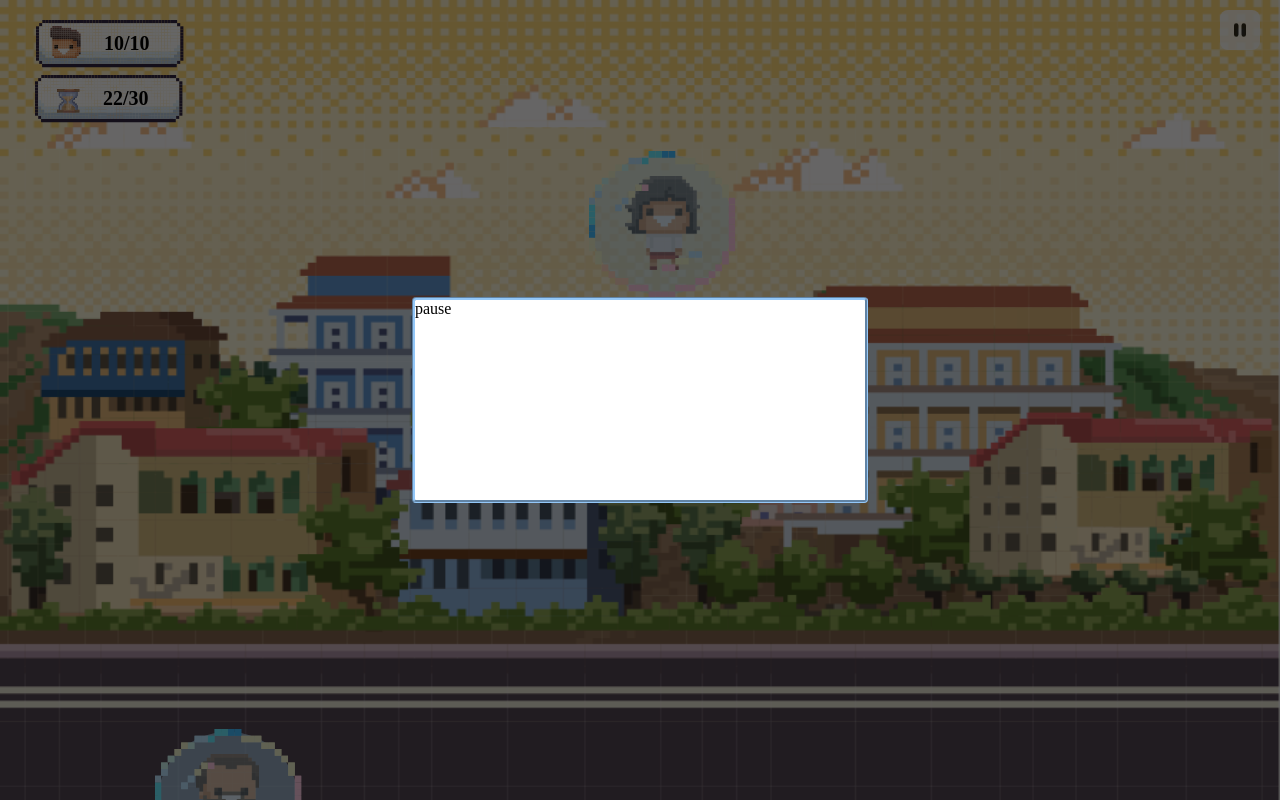
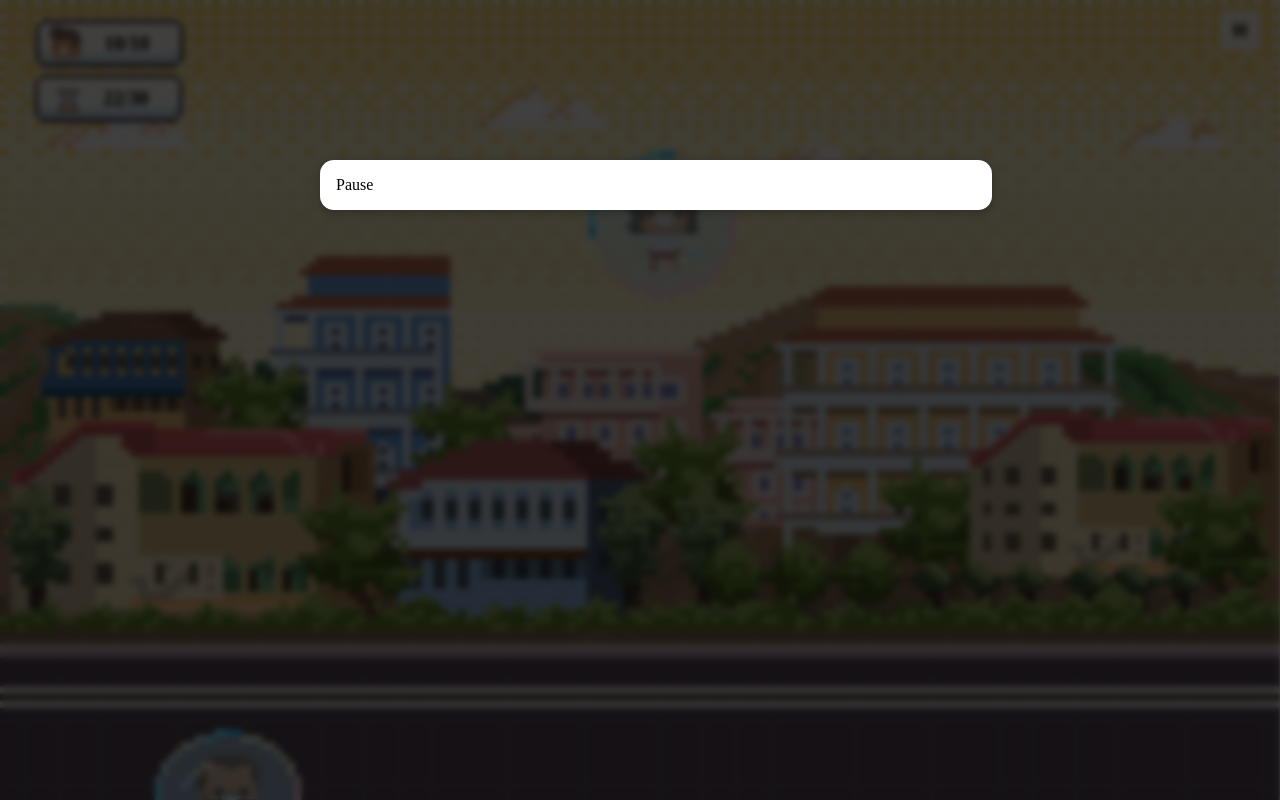
Before and after one commit to a6uxa4/Game-of-rescuing-people, a React (Create React App) app: page / in a window 1280 px wide. Both pictures are taken after a click on the element 1240 px from the left and 30 px from the top of the page. Built offline with nearby package versions, Linux system fonts and the light colour scheme.

Commit message:
refactor modal window

```diff
--- a/public/index.html
+++ b/public/index.html
@@ -6,11 +6,14 @@
     <meta name="theme-color" content="#000000" />
     <meta
       name="description"
-			content="Web site created using create-react-app" />
+      content="Web site created using create-react-app"
+    />
     <title>Game from a6uxa4</title>
   </head>
   <body>
     <noscript>You need to enable JavaScript to run this app.</noscript>
     <div id="root"></div>
+    <div id="modal"></div>
+    <div id="backdrop"></div>
   </body>
 </html>
--- a/src/App.tsx
+++ b/src/App.tsx
@@ -1,90 +1,90 @@
-import { useState, useEffect } from 'react'
-import { GAME_DURATION, TOTAL_EXPERTS } from './utils/constants/constants'
-import styled from 'styled-components'
-import { BsFillPauseFill } from 'react-icons/bs'
-import { Character } from './components/Character'
-import { Modal } from './components/Modal'
-import { countScore } from './utils/helpers/helpers'
-import { CounterExperts } from './components/CounterExperts'
-import { Timers } from './components/Timer'
+import { useState, useEffect } from "react";
+import { GAME_DURATION, TOTAL_EXPERTS } from "./utils/constants/constants";
+import styled from "styled-components";
+import { BsFillPauseFill } from "react-icons/bs";
+import { Character } from "./components/Character";
+import { Modal } from "./components/MainModal";
+import { countScore } from "./utils/helpers/helpers";
+import { CounterExperts } from "./components/CounterExperts";
+import { Timers } from "./components/Timer";
 
 function App() {
-	const [experts, setExperts] = useState<number>(TOTAL_EXPERTS)
-	const [time, setTime] = useState<number>(GAME_DURATION)
-	const [activeExperts, setActiveExperts] = useState<JSX.Element[]>([])
+  const [experts, setExperts] = useState<number>(TOTAL_EXPERTS);
+  const [time, setTime] = useState<number>(GAME_DURATION);
+  const [activeExperts, setActiveExperts] = useState<JSX.Element[]>([]);
+
   const [modalActive, setModalActive] = useState<{
-		modal: boolean
-		type: string
+    modal: boolean;
+    type: string;
   }>({
     modal: false,
-		type: '',
-	})
+    type: "",
+  });
 
   function handleClickCharacter(index: number) {
-		const newExperts = activeExperts.slice()
-		newExperts.splice(index, 1)
-		setActiveExperts(newExperts)
-		setExperts(experts - 1)
+    const newExperts = activeExperts.slice();
+    newExperts.splice(index, 1);
+    setActiveExperts(newExperts);
+    setExperts(experts - 1);
   }
 
   useEffect(() => {
     if (!modalActive.modal) {
       const interval = setInterval(() => {
         if (time > 0) {
-					setTime((prevSeconds) => prevSeconds - 1)
+          setTime((prevSeconds) => prevSeconds - 1);
         } else {
           setModalActive({
             modal: true,
             type: countScore(experts),
-					})
+          });
         }
-			}, 1000)
+      }, 1000);
 
-			return () => clearInterval(interval)
+      return () => clearInterval(interval);
     }
-	}, [time, modalActive.modal])
+  }, [time, modalActive.modal]);
 
   if (activeExperts.length < 3) {
     if (experts) {
       setTimeout(() => {
-				const newExperts = activeExperts.slice()
+        const newExperts = activeExperts.slice();
         newExperts.push(
           <Character
             key={newExperts.length}
             onClick={() => handleClickCharacter(newExperts.length)}
-					/>,
-				)
-				setActiveExperts(newExperts)
-			}, 1000)
+          />
+        );
+        setActiveExperts(newExperts);
+      }, 1000);
     } else {
       setModalActive({
         modal: true,
         type: countScore(experts),
-			})
+      });
     }
   }
 
   function handlePause() {
     setModalActive({
       modal: true,
-			type: 'pause',
-		})
+      type: "pause",
+    });
   }
 
   const handleCloseModal = () => {
     setModalActive({
       modal: false,
-			type: '',
-		})
-	}
+      type: "",
+    });
+  };
 
   return (
     <Container>
-			<Modal
-				type={modalActive.type}
-				isOpen={modalActive.modal}
-				onClose={handleCloseModal}
-			/>
+      {modalActive.modal && (
+        <Modal type={modalActive.type} onClose={handleCloseModal} />
+      )}
+
       {activeExperts}
       <Pause onClick={() => handlePause()}>
         <BsFillPauseFill />
@@ -92,7 +92,7 @@ function App() {
       <Timers time={time} />
       <CounterExperts experts={experts} />
     </Container>
-	)
+  );
 }
 
 const Container = styled.div`
@@ -102,7 +102,7 @@ const Container = styled.div`
   overflow: hidden;
   display: flex;
   align-items: end;
-`
+`;
 const Pause = styled.div`
   width: 30px;
   height: 30px;
@@ -119,6 +119,6 @@ const Pause = styled.div`
   position: absolute;
   top: 10px;
   right: 20px;
-`
+`;
 
-export default App
+export default App;
--- /dev/null
+++ b/src/components/MainModal.tsx
@@ -0,0 +1,77 @@
+import styled from "styled-components";
+import { createPortal } from "react-dom";
+
+interface ModalProps {
+  onClose: () => void;
+  type: string;
+}
+
+export const Modal = ({ onClose, type }: ModalProps) => {
+  const modalOverlay = document.getElementById("modal")!;
+  const modalBackdrop = document.getElementById("backdrop")!;
+
+  let content;
+  switch (type) {
+    case "pause":
+      content = <div>Pause</div>;
+      break;
+    case "great":
+      content = <div>great</div>;
+      break;
+    case "good":
+      content = <div>good</div>;
+      break;
+    case "satisfaction":
+      content = <div>satisfaction</div>;
+      break;
+    default:
+      return null;
+  }
+
+  return (
+    <>
+      {createPortal(<StyledBackdrop onClick={onClose} />, modalBackdrop)}
+      {createPortal(
+        <StyledModalContent>{content}</StyledModalContent>,
+        modalOverlay
+      )}
+    </>
+  );
+};
+
+const StyledBackdrop = styled.div`
+  position: fixed;
+  top: 0;
+  left: 0;
+  width: 100%;
+  height: 100vh;
+  z-index: 20;
+  background-color: rgba(0, 0, 0, 0.75);
+  backdrop-filter: blur(3px);
+`;
+
+const StyledModalContent = styled.div`
+  position: fixed;
+  top: 20vh;
+  left: 5%;
+  background-color: white;
+  padding: 1rem;
+  border-radius: 14px;
+  box-shadow: 0 2px 8px rgba(0, 0, 0, 0.25);
+  z-index: 30;
+  animation: slide-down 300ms ease-out forwards;
+
+  width: 40rem;
+  left: calc(50% - 20rem);
+
+  @keyframes slide-down {
+    from {
+      opacity: 0;
+      transform: translateY(-3rem);
+    }
+    to {
+      opacity: 1;
+      transform: translateY(0);
+    }
+  }
+`;
```
Lines whose indentation alone changed are shown as unchanged.
